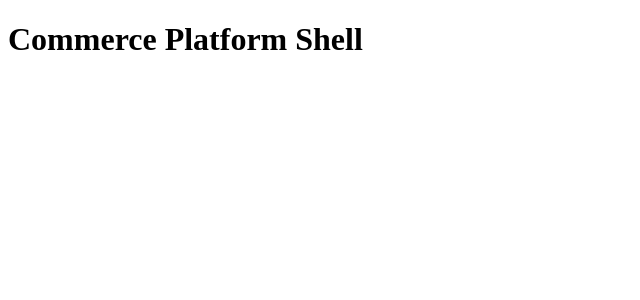
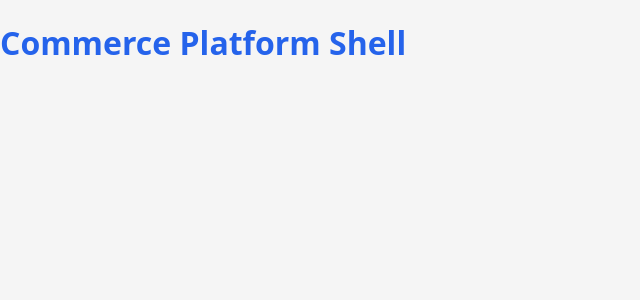
Before and after one commit to sujaynaik/ecommerce-platform, a React app in the folder apps/shell/: page / in a window 1280 px wide. Shown: the top 300 px of the page, without its empty margins (0-640 px from the left). Built offline with nearby package versions, Linux system fonts and the light colour scheme.

Commit message:
feat: add css support to webpack

```diff
--- a/apps/shell/package.json
+++ b/apps/shell/package.json
@@ -14,7 +14,10 @@
     "@types/react": "^19.2.17",
     "@types/react-dom": "^19.2.3",
     "babel-loader": "^10.1.1",
+    "css-loader": "^7.1.4",
     "html-webpack-plugin": "^5.6.7",
+    "sass": "^1.101.6",
+    "style-loader": "^4.0.0",
     "typescript": "^7.0.2",
     "webpack": "^5.108.4",
     "webpack-cli": "^7.2.1",
--- a/apps/shell/src/main.tsx
+++ b/apps/shell/src/main.tsx
@@ -1,5 +1,6 @@
 import React from "react";
 import { createRoot } from "react-dom/client";
+import "./styles.css";
 
 const App = () => {
   return (
--- /dev/null
+++ b/apps/shell/src/styles.css
@@ -0,0 +1,9 @@
+body {
+  margin: 0;
+  font-family: system-ui;
+  background: #f5f5f5;
+}
+
+h1 {
+  color: #2563eb;
+}
--- a/apps/shell/webpack/webpack.common.js
+++ b/apps/shell/webpack/webpack.common.js
@@ -16,7 +16,11 @@ module:{
     test:/\.(js|jsx|ts|tsx)$/,
     exclude:/node_modules/,
     use:"babel-loader"
-   }
+   },
+    {
+      test: /\.css$/,
+      use: ["style-loader", "css-loader"],
+    },
  ]
 },
 
--- a/pnpm-workspace.yaml
+++ b/pnpm-workspace.yaml
@@ -2,3 +2,5 @@ packages:
   - "apps/*"
   - "packages/*"
   - "services/*"
+allowBuilds:
+  '@parcel/watcher': set this to true or false
```
Also changed, not shown: 1 other file (tests, documents, lock files or other folders).
